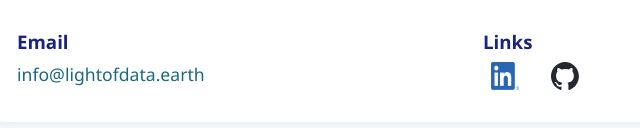
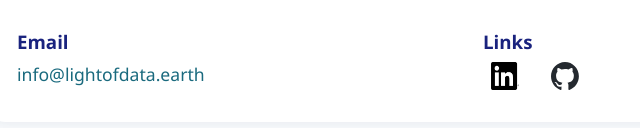
Before and after one commit to lightofdata/website, a plain HTML site: page index.html in a window 1280 px wide. Shown: the part 2284-2412 px from the top of the page, 173-813 px from the left. Drawn offline with Linux system fonts and the light colour scheme.

Commit message:
fix: linkedin icon

```diff
--- a/index.html
+++ b/index.html
@@ -20,7 +20,9 @@
         const icon = document.getElementById("linkedin-icon");
         if (!icon) return;
         icon.src =
-          theme === "dark" ? "images/InBug-White.png" : "images/LI-In-Bug.png";
+          theme === "dark"
+            ? "images/InBug-White.png"
+            : "images/InBug-Black.png";
       };
       const updateHeadIcon = (theme) => {
         let link = document.querySelector("link[rel~='icon']");
```
